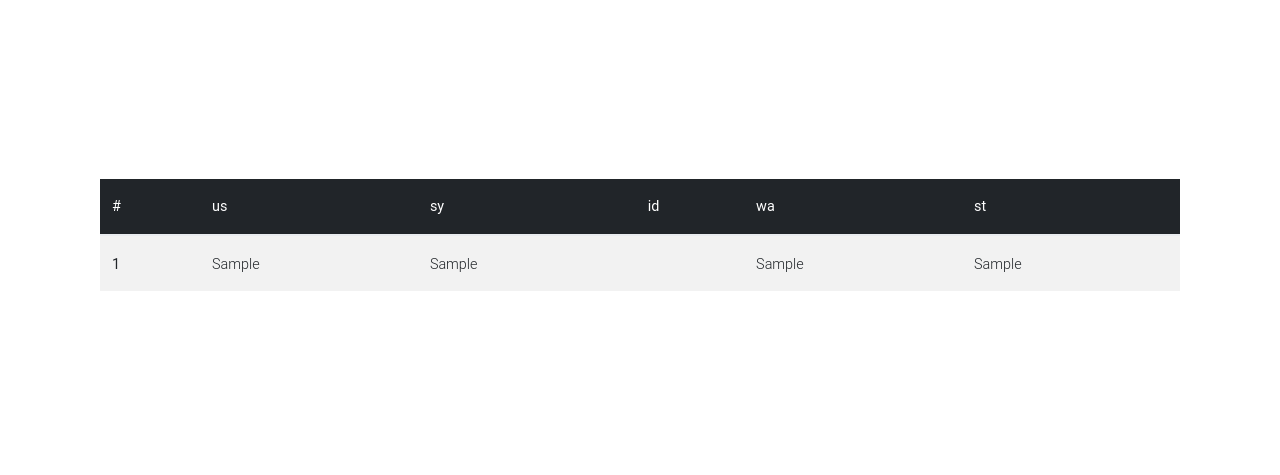
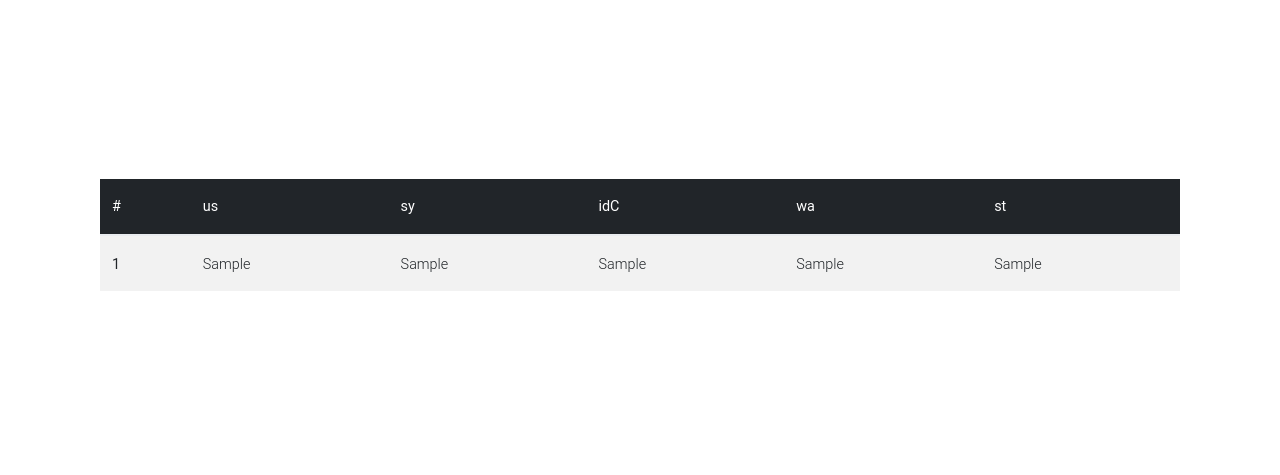
Before and after one commit to jabg97/projectredex, a Flask app: page /cpu/show in a window 1280 px wide. Shown: the part 213-688 px from the top of the page. Run offline with Flask 2, Linux system fonts and the light colour scheme; tables that the repository leaves empty hold one stand-in row (values such as "Sample post"); some libraries are stand-ins or nearby versions; some web fonts are replaced.

Commit message:
first commit

```diff
--- a/templates/cpu.html
+++ b/templates/cpu.html
@@ -44,7 +44,7 @@
                 <th>#</th>
                 <th>us</th>
                 <th>sy</th>
-                <th>id</th>
+                <th>idC</th>
                 <th>wa</th>
                 <th>st</th>
               </tr>
@@ -54,7 +54,7 @@
                         <th scope="row">{{ cpu.id_Cpu }}</th>
                         <td>{{ cpu.us }}</td>
                         <td>{{ cpu.sy }}</td>
-                        <td>{{ cpu.id }}</td>
+                        <td>{{ cpu.idC }}</td>
                         <td>{{ cpu.wa }}</td>
                         <td>{{ cpu.st }}</</td>
                     </tr>
--- a/templates/user.html
+++ b/templates/user.html
@@ -50,7 +50,7 @@
                     <tr>
                         <th scope="row">{{ user.id_U }}</th>
                         <td>{{ user.Usuarios }}</td>
-                        <td>{{ so.UsuarioActivo }}</td>
+                        <td>{{ user.UsuarioActivo }}</td>
                     </tr>
             </tbody>
           </table>
```
